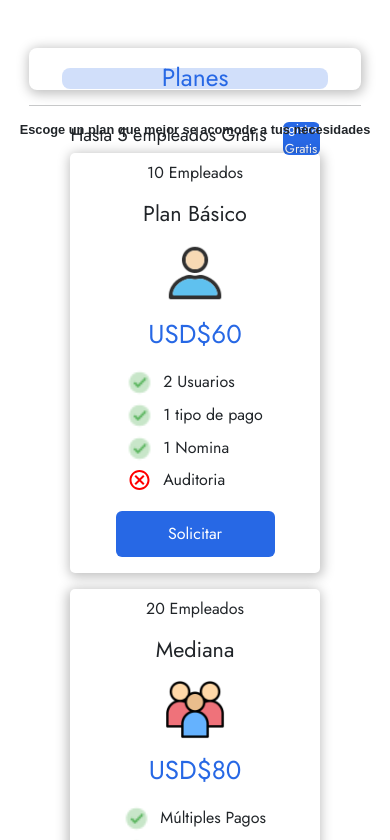
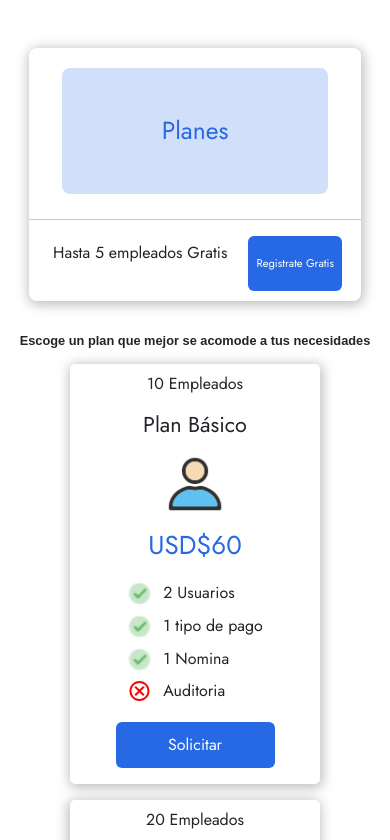
Before and after one commit to ismaeldcent04/Nomina_Center-LandingPage, a React (Vite) app: page / in a window 390 px wide. Shown: the part 2542-3382 px from the top of the page. Built offline with nearby package versions, Linux system fonts and the light colour scheme; a web font is replaced by a local one.

Commit message:
Se arreglaron algunos aspectos del responsive y se cambio el link de linkedin

```diff
--- a/index.css
+++ b/index.css
@@ -144,8 +144,8 @@ li button {
   color: white;
   border: none;
   border-radius: 6px;
-  height: 4vh;
-  width: 9.5vw;
+  height: 5vh;
+  width: 9.7vw;
 
 }
 
@@ -402,8 +402,11 @@ li button {
   display: flex;
   gap:1rem;
   justify-content: center;
+
+  margin-bottom: 10px;
 }
 .free-plan p{
+  padding: 5px;
   font-size: large;
 }
 
@@ -678,7 +681,7 @@ li button {
 
 /* Responsiveness */
 
-@media only screen and (min-width: 1201px) and (max-width: 1613px) {
+@media only screen and (min-width: 1401px) and (max-width: 1613px) {
   .nav a,
   .hero-container a {
     font-size: 0.8rem;
@@ -705,6 +708,42 @@ li button {
   }
   #footer{
     margin-top:16.3%;
+  }
+}
+
+@media only screen and (min-width: 1201px) and (max-width: 1400px){
+  .nav a,
+  .hero-container a {
+    font-size: 0.8rem;
+  }
+
+  .background-container {
+    height: 50vh;
+  }
+  #mobileSection-logo {
+    width: 9rem;
+  }
+
+  .mobileSection-content h1 {
+    font-size: 8rem;
+  }
+  .notification-button {
+    gap: 0.5rem;
+    width: 25rem;
+    height: 4rem;
+    font-size: x-large;
+  }
+  #notification-icon {
+    width: 35px;
+  }
+  .actionCall_content-container {
+    top: 40%;
+  }
+  .actionCall-container h1 {
+    font-size: 1.8rem;
+  }
+  #footer{
+    margin-top:20%;
   }
 }
 
@@ -951,6 +990,12 @@ li button {
 
   .basic-plan h2{
     font-size:x-large;
+  }
+
+  .free-plan .button{
+    width: 12vw;
+    height: 6vh;
+    font-size: 0.7rem;
   }
   .normal-button{
     width: 120px;
@@ -1185,6 +1230,12 @@ li button {
     font-size:medium
     ;
   }
+
+  .free-plan .button{
+    width: 17vw;
+    height: 6vh;
+    font-size: 0.7rem;
+  }
   .normal-button{
     width: 110px;
     height: 35px;
@@ -1480,8 +1531,17 @@ li button {
   }
   .plans_title-container {
     width: 85vw;
-    height: 5vh;
+    height: 30vh;
     font-size: 0.6rem;
+  }
+  .free-plan .button{
+    width: 24vw;
+    height: 6.5vh;
+    font-size: 0.7rem;
+  }
+
+  .free-plan p{
+    font-size: medium;
   }
   #mobileApp {
     position: relative;
--- a/src/Components/Footer/Footer.jsx
+++ b/src/Components/Footer/Footer.jsx
@@ -28,7 +28,7 @@ export const Footer = () => {
           </p> */}
           <p>
             <a
-              href="https://www.linkedin.com/in/nomina-center-063a892a7/"
+              href="https://www.linkedin.com/company/99223815/admin/feed/posts/"
               target="_blank"
             >
               Linkedin
```
